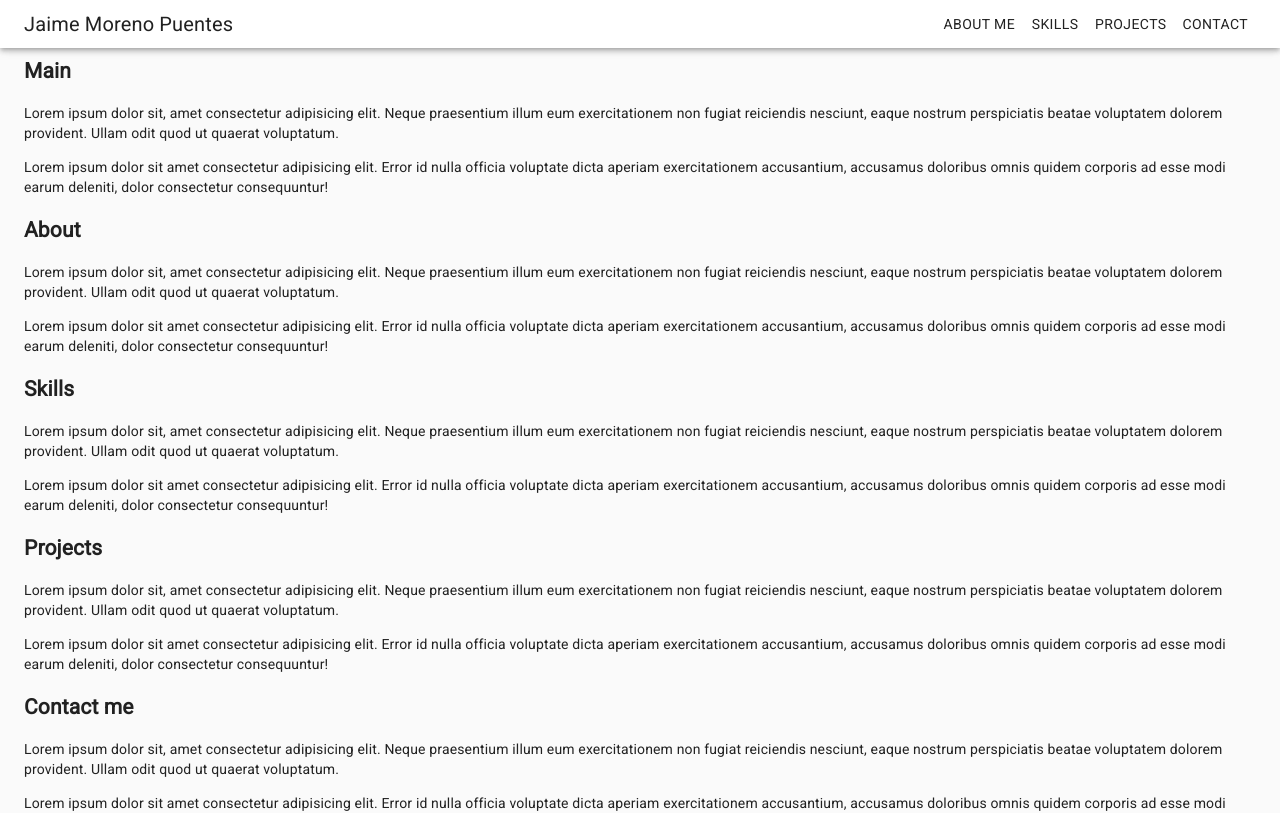
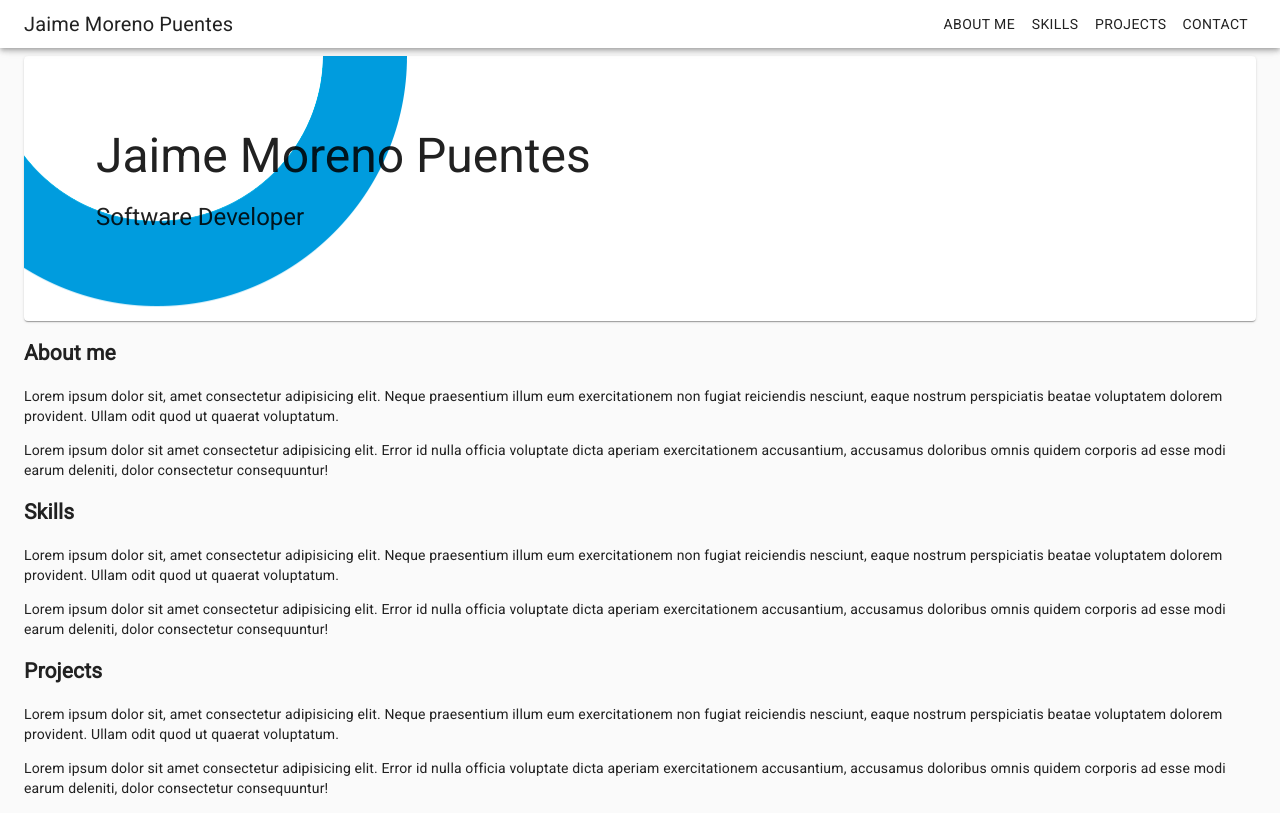
Before and after one commit to jaimemoreno96/portfolio, a React (Create React App) app: page / in a window 1280 px wide. Shown: the top 813 px of the page. Built offline with nearby package versions, Linux system fonts and the light colour scheme.

Commit message:
main module creation

```diff
--- a/src/components/About.jsx
+++ b/src/components/About.jsx
@@ -3,7 +3,7 @@ import React from 'react';
 const About = () => {
     return (
         <section id="about">
-            <h1>About</h1>
+            <h1>About me</h1>
             <p>
                 Lorem ipsum dolor sit, amet consectetur adipisicing elit. Neque praesentium illum eum exercitationem non fugiat reiciendis nesciunt, eaque nostrum perspiciatis beatae voluptatem dolorem provident. Ullam odit quod ut quaerat voluptatum.
             </p>
--- a/src/components/Main.jsx
+++ b/src/components/Main.jsx
@@ -1,27 +1,54 @@
 import React from 'react';
-import { makeStyles } from '@material-ui/core';
+import { Grid, makeStyles, Paper, Typography } from '@material-ui/core';
+import img from '../banner_portfolio.png';
 
 const useStyles = makeStyles((theme) => ({
     main: {
         marginTop: theme.spacing(7)
+    },
+    mainBackground: {
+        position: 'relative',
+        backgroundColor: theme.palette.common.white,
+        color: theme.palette.common.black,
+        marginBottom: theme.spacing(4),
+        backgroundImage: `url(${img})`,
+        backgroundSize: 'cover',
+        backgroundRepeat: 'no-repeat',
+        backgroundPosition: 'center',
+    },
+    mainContent: {
+        position: 'relative',
+        padding: theme.spacing(3),
+        [theme.breakpoints.up('md')]: {
+            padding: theme.spacing(9),
+            paddingRight: 0,
+        },
     }
-}))
+}));
 
 const Main = () => {
     const classes = useStyles();
 
     return (
         <section id="main" className={classes.main}>
-            <h1>Main</h1>
-            <p>
-                Lorem ipsum dolor sit, amet consectetur adipisicing elit. Neque praesentium illum eum exercitationem non fugiat reiciendis nesciunt, eaque nostrum perspiciatis beatae voluptatem dolorem provident. Ullam odit quod ut quaerat voluptatum.
-            </p>
-            <p>
-                Lorem ipsum dolor sit amet consectetur adipisicing elit. Error id nulla officia voluptate dicta aperiam exercitationem accusantium, accusamus doloribus omnis quidem corporis ad esse modi earum deleniti, dolor consectetur consequuntur!
-            </p>
+            <Paper className={classes.mainB} style={{ backgroundImage: `url(${img})` }}>
+                {<img style={{ display: 'none' }} src={img} alt="img" />}
+                <Grid container>
+                    <Grid item md={6}>
+                        <div className={classes.mainContent}>
+                            <Typography component="h1" variant="h3" color="inherit" gutterBottom>
+                                Jaime Moreno Puentes
+                            </Typography>
+                            <Typography variant="h5" color="inherit" paragraph>
+                                Software Developer
+                            </Typography>
+                        </div>
+                    </Grid>
+                </Grid>
+            </Paper>
         </section>
 
-     );
+    );
 }
 
 export default Main;
```
Also changed, not shown: src/banner_portfolio.png (added).
